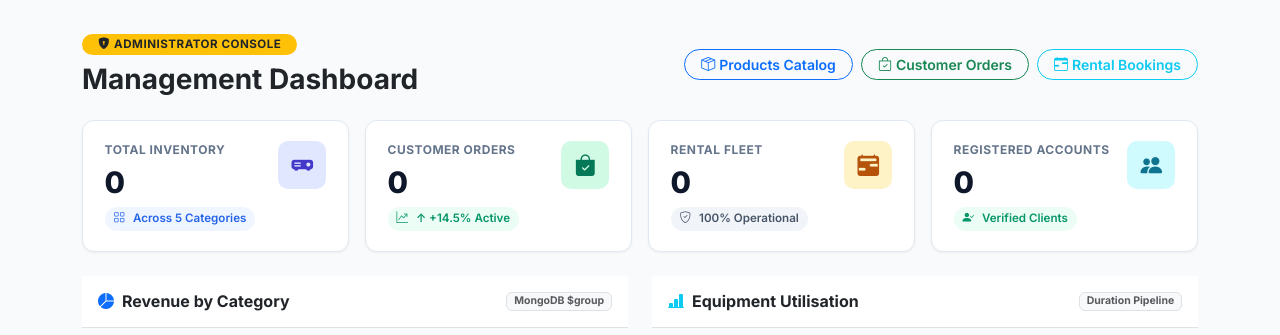
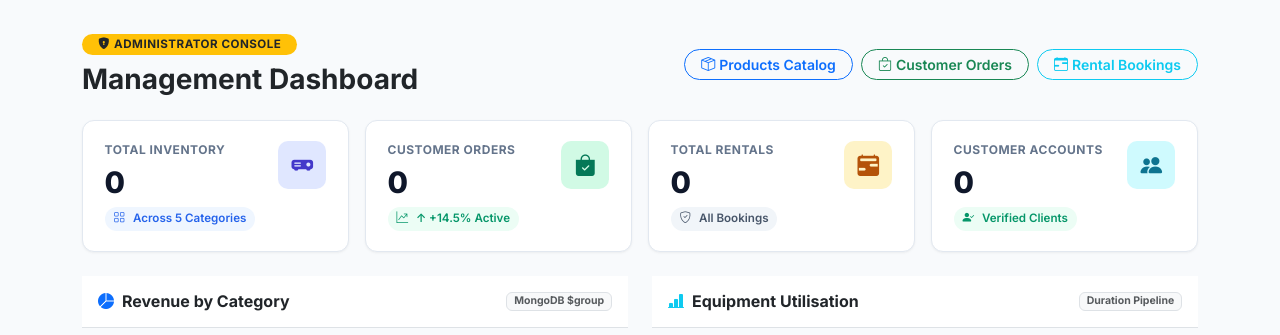
Before and after one commit to AbishekRT/DA_ecommerce, a Flask app: page /admin/ in a window 1280 px wide. Shown: the part 75-410 px from the top of the page. Run offline with Flask 3, Linux system fonts and the light colour scheme; the visitor is signed in with stand-in values (Sample User, id 1); data that the repository does not hold is empty.

Commit message:
D3: Update dashboard KPI labels and dynamically compute seeded order totals

```diff
--- a/templates/admin/dashboard.html
+++ b/templates/admin/dashboard.html
@@ -70,7 +70,7 @@
     <div class="kpi-card h-100 d-flex flex-column justify-content-between">
       <div class="d-flex justify-content-between align-items-start">
         <div>
-          <div class="kpi-label">Rental Fleet</div>
+          <div class="kpi-label">Total Rentals</div>
           <div class="kpi-value">{{ total_rentals }}</div>
         </div>
         <div class="kpi-icon-container kpi-icon-amber">
@@ -79,7 +79,7 @@
       </div>
       <div>
         <span class="trend-badge trend-badge-neutral">
-          <i class="bi bi-shield-check me-1"></i>100% Operational
+          <i class="bi bi-shield-check me-1"></i>All Bookings
         </span>
       </div>
     </div>
@@ -90,7 +90,7 @@
     <div class="kpi-card h-100 d-flex flex-column justify-content-between">
       <div class="d-flex justify-content-between align-items-start">
         <div>
-          <div class="kpi-label">Registered Accounts</div>
+          <div class="kpi-label">Customer Accounts</div>
           <div class="kpi-value">{{ total_customers }}</div>
         </div>
         <div class="kpi-icon-container kpi-icon-cyan">
```
Also changed, not shown: seed.py (+5 -3 lines).
